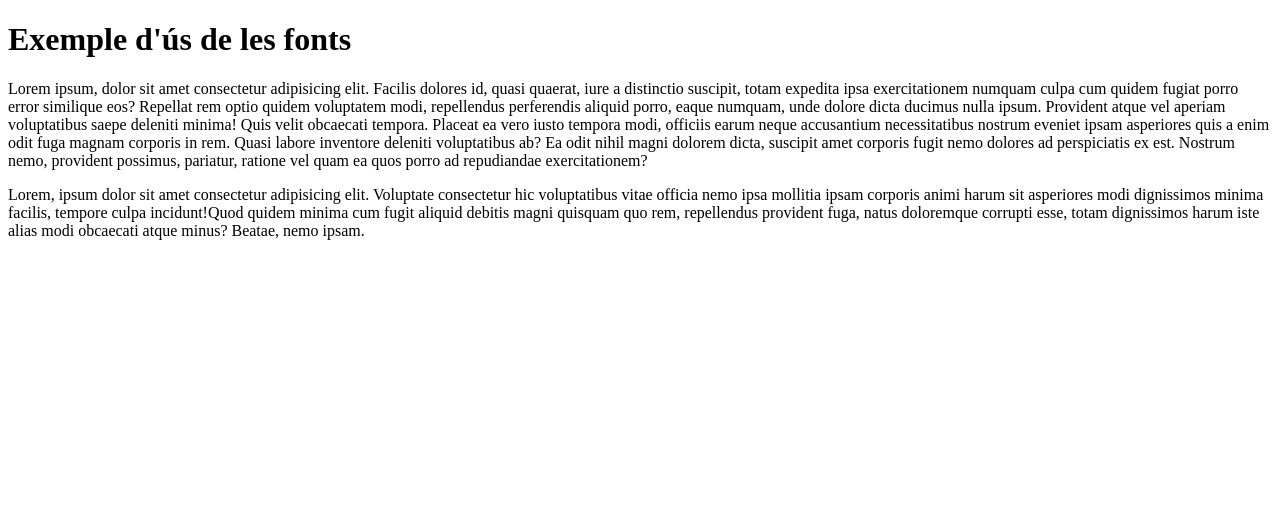
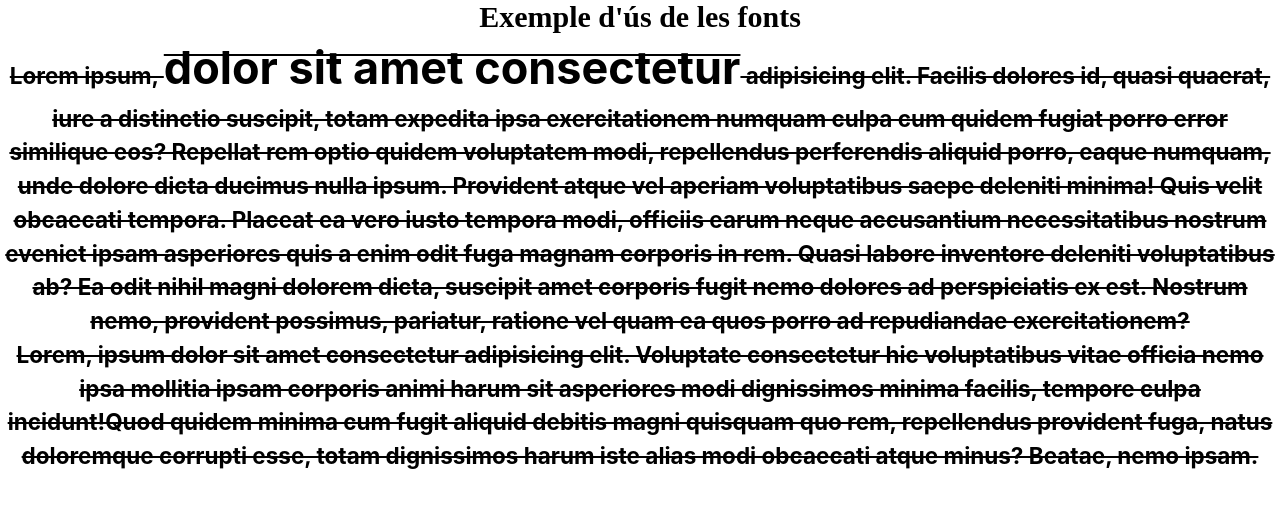
Before and after one commit to yarekvico/practica1, a plain HTML site: page exempleFonts.html in a window 1280 px wide. Drawn offline with Linux system fonts and the light colour scheme.

Commit message:
Añadidos los estilos

```diff
--- a/css/styles.css
+++ b/css/styles.css
@@ -0,0 +1,61 @@
+* {
+    margin: 0;
+    padding: 0;
+}
+
+body {
+    font-family: -apple-system, BlinkMacSystemFont, 'Segoe UI', Roboto, Oxygen, Ubuntu, Cantarell, 'Open Sans', 'Helvetica Neue', sans-serif;
+}
+
+h1 {
+    font-family: 'Times New Roman', Times, serif;
+}
+
+/* font-size*/
+body {
+    font-size: 15px;
+}
+
+h1 {
+    font-size: 2em;
+}´
+
+h2 {
+    font-size: 1.8em;
+}
+
+p {
+    font-size: 1.5em;
+}
+
+span {
+    font-size: 2em;
+}
+
+/* font-weigth */
+p {
+    font-weight: bold;
+}
+
+span {
+    font-weight: bold;
+}
+
+/* Line-heihtg */
+p {
+    line-height: 1.5;
+}
+
+h1 {
+    text-align: center;
+}
+
+p {
+    text-align: center;
+}
+
+/* text-decoration */
+
+p {
+    text-decoration: line-through;
+}
--- a/exempleFonts.html
+++ b/exempleFonts.html
@@ -5,6 +5,7 @@
     <meta name="viewport" content="width=device-width, initial-scale=1.0">
     <meta http-equiv="X-UA-Compatible" content="ie=edge">
     <title>Exemple fonts</title>
+    <link rel="stylesheet" href="/practica1/css/styles.css">
 </head>
 <body>
     <h1>Exemple d'ús de les fonts</h1>
```
